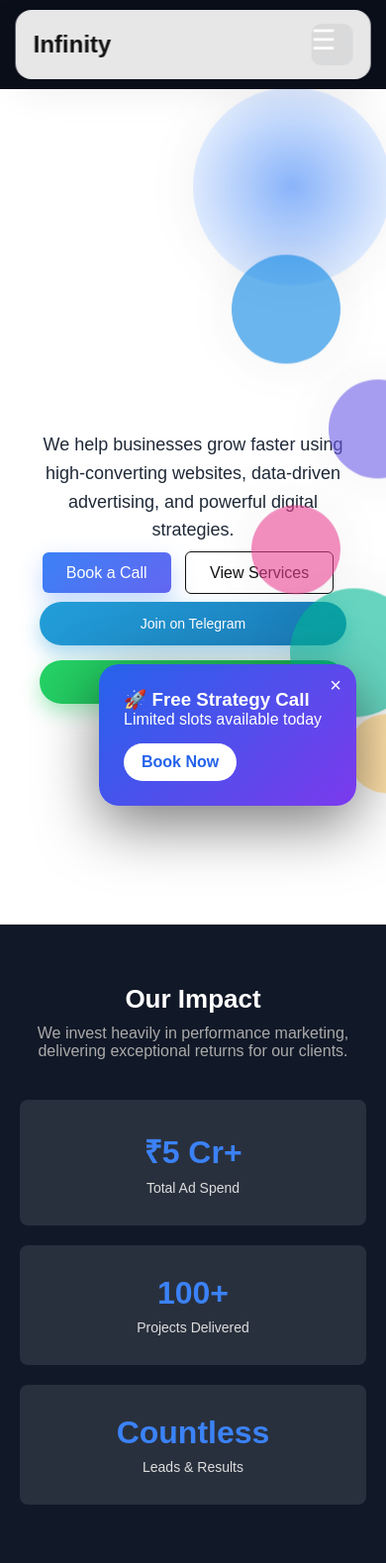
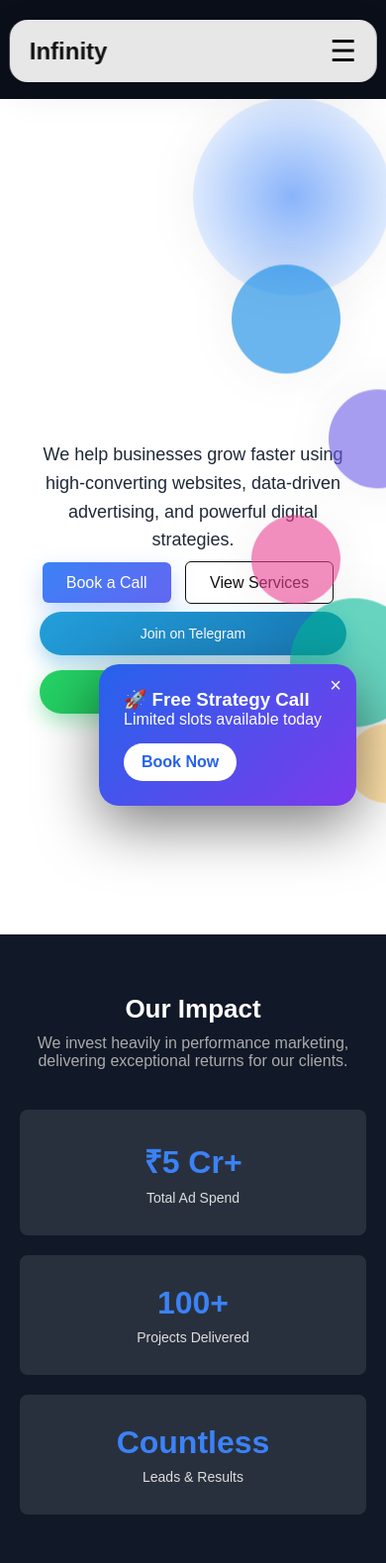
Before and after one commit to iamsumitsam01-tech/Infinity_agency_v2, a Django app: page / in a window 390 px wide. Shown: the top 1579 px of the page at 99% size. Run offline with Django 5.2, Linux system fonts and the light colour scheme; data comes from the database, SQL or seed files in the repository; some libraries are stand-ins or nearby versions.

Commit message:
Final mobile navbar fix

```diff
--- a/static/css/style.css
+++ b/static/css/style.css
@@ -2008,199 +2008,64 @@ html, body {
   text-decoration: none;
   padding: 10px 0;
 }
-
-
-/* =========================================
-   MOBILE
-========================================= */
-
-@media screen and (max-width:430px){
-
-    body{
-        padding-top: 90px;
+/* ================= MOBILE FIX ================= */
+
+.menu-btn{
+    display: none;
+}
+
+.mobile-menu{
+    display: none;
+}
+
+@media screen and (max-width: 768px){
+
+    .navbar{
+        width: 95%;
+        padding: 14px 20px;
+        display: flex;
+        justify-content: space-between;
+        align-items: center;
     }
 
-    .navbar{
-
-        top: 10px;
-
-        width: calc(100% - 20px);
-
-        padding: 12px 16px;
-
-        border-radius: 16px;
-    }
-
-    /* HIDE DESKTOP MENU */
-
-    .nav-links {
+    .nav-links{
         display: none !important;
     }
 
-    /* SHOW MENU BUTTON */
-
-    .menu-btn {
-
+    .menu-btn{
         display: block !important;
-
-        align-items: center;
-        justify-content: center;
-
-        width: 42px;
-        height: 42px;
-
-        border-radius: 10px;
-
-        background: rgba(0,0,0,0.06);
-
-        font-size: 24px;
-
+        font-size: 30px;
+        color: black;
         cursor: pointer;
-
-        color: #111;
+        z-index: 99999;
     }
 
-    /* MOBILE DROPDOWN */
-
-    .mobile-menu {
-
-        position: fixed;
-
-        top: 82px;
-        left: 10px;
-        right: 10px;
-
-        display: none;
-
-        flex-direction: column;
-
-        background: white;
-
-        border-radius: 18px;
-
-        padding: 10px;
-
-        box-shadow: 0 10px 30px rgba(0,0,0,0.12);
-
-        z-index: 999999;
-    }
-
-    /* SHOW MENU */
-
-    .mobile-menu.show {
-        display: flex;
-    }
-
-    /* LINKS */
-
-    .mobile-menu a {
-
-        padding: 14px;
-
-        border-radius: 10px;
-
-        text-decoration: none;
-
-        color: #111;
-
-        font-size: 15px;
-    }
-
-    .mobile-menu a:hover {
-        background: #f3f4f6;
-    }
-}
-/* Default (desktop) */
-.nav-links {
-  display: flex;
-  gap: 20px;
-}
-
-.menu-btn {
-  display: none; /* hide menu icon on desktop */
-  font-size: 24px;
-  cursor: pointer;
-}
-
-/* Mobile */
-@media (max-width: 768px) {
-  .nav-links {
-    display: none; /* hide desktop links */
-  }
-
-  .menu-btn {
-    display: block; /* show menu icon */
-    font-size: 28px;
-    cursor: pointer;
-    color: white; /* make sure it's visible */
-    z-index: 1000;
-  }
-
-  .mobile-menu {
-    display: none;
-    flex-direction: column;
-    background: #111827;
-    padding: 20px;
-    position: absolute;
-    top: 60px; /* below navbar */
-    right: 0;
-    width: 100%;
-  }
-
-  .mobile-menu.show {
-    display: flex; /* toggled by JS */
-  }
-}
-/* ================= MOBILE RESPONSIVE ================= */
-
-@media screen and (max-width: 768px) {
-
-    .nav-links {
-        display: none !important;
-    }
-
-    .menu-btn {
-        display: block !important;
-        font-size: 28px;
-        color: white;
-        cursor: pointer;
-    }
-
-    .navbar {
-        width: 92%;
-        padding: 14px 18px;
-    }
-
-    .logo {
-        font-size: 24px;
-    }
-
-    .mobile-menu {
-        display: none;
+    .mobile-menu{
         position: fixed;
         top: 90px;
         left: 50%;
         transform: translateX(-50%);
         width: 92%;
         background: #111827;
-        border-radius: 18px;
+        border-radius: 20px;
         padding: 20px;
-        z-index: 99999;
+        z-index: 9999;
         flex-direction: column;
         gap: 18px;
     }
 
-    .mobile-menu.show {
+    .mobile-menu.show{
         display: flex !important;
     }
 
-    .mobile-menu a {
+    .mobile-menu a{
         color: white;
         text-decoration: none;
         font-size: 18px;
     }
 
-    body {
-        overflow-x: hidden;
+    .logo{
+        font-size: 24px;
     }
-}
+
+}
```
